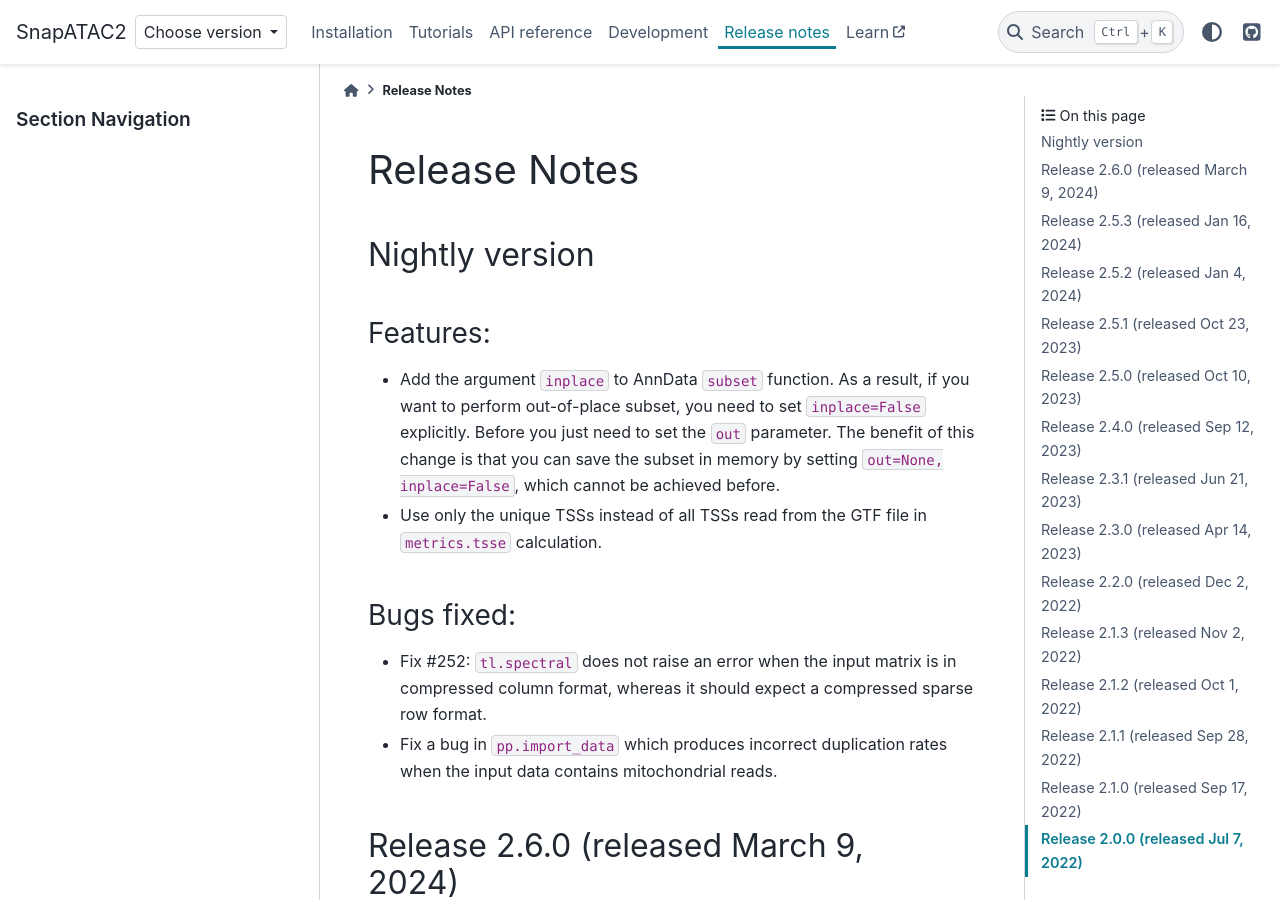
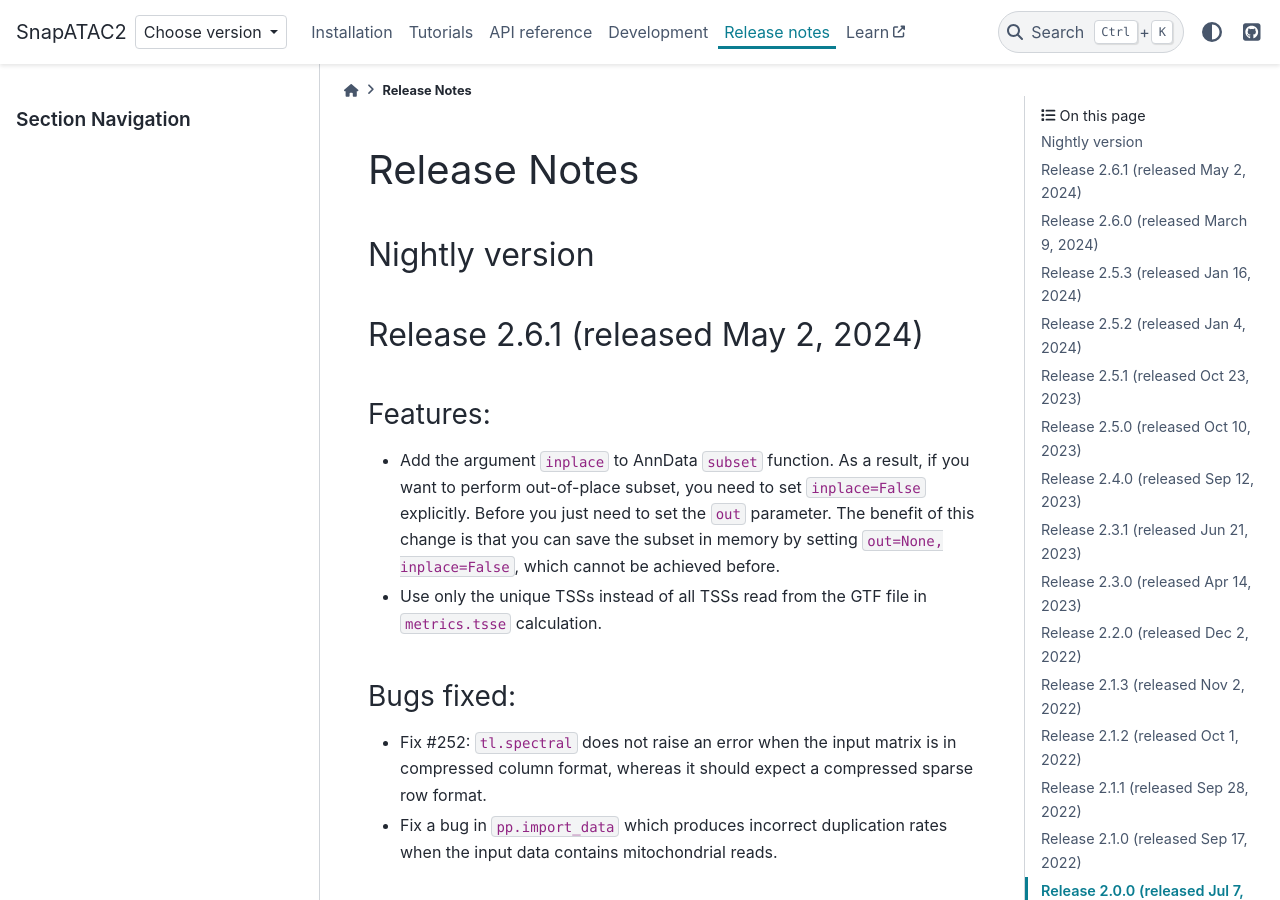
Before and after one commit to kaizhang/SnapATAC2, a Sphinx documentation site: the page built from docs/changelog.md, in a window 1280 px wide and 900 px high. Built offline with Sphinx 7.4.7 and the PyData theme 0.15.4, drawn with Linux system fonts in a browser that asks for light colours; pages that are not in the unit, such as notebooks, are missing from menus; the version number is read from the project's files by our own code.

Commit message:
changelog

```diff
--- a/docs/changelog.md
+++ b/docs/changelog.md
@@ -2,7 +2,10 @@
 
 ## Nightly version
 
+## Release 2.6.1 (released May 2, 2024)
+
 ### Features:
+
   - Add the argument `inplace` to AnnData `subset` function. As a result, if you
     want to perform out-of-place subset, you need to set `inplace=False` explicitly.
     Before you just need to set the `out` parameter. The benefit of this change
@@ -11,6 +14,7 @@
   - Use only the unique TSSs instead of all TSSs read from the GTF file in `metrics.tsse` calculation.
 
 ### Bugs fixed:
+
   - Fix #252: `tl.spectral` does not raise an error when the input matrix is in
     compressed column format, whereas it should expect a compressed sparse row format.
   - Fix a bug in `pp.import_data` which produces incorrect duplication rates when
@@ -19,6 +23,7 @@
 ## Release 2.6.0 (released March 9, 2024)
 
 ### Features:
+
   - Add a argument `counting_strategy` to `pp.add_tile_matrix`, `pp.make_peak_matrix`, and `pp.make_gene_matrix`, which allows one to use different strategies
   (insertion-based, fragment-based, or paired insertion counting) to compute feature counts.
   - Fix #233: Add Apple silicon wheel files.
```
